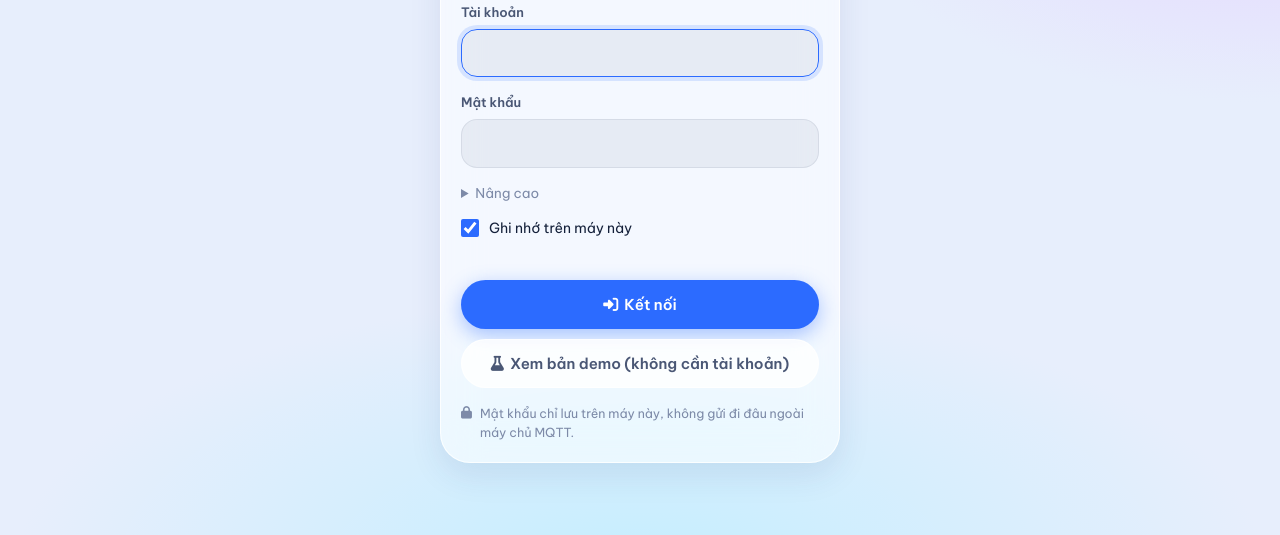
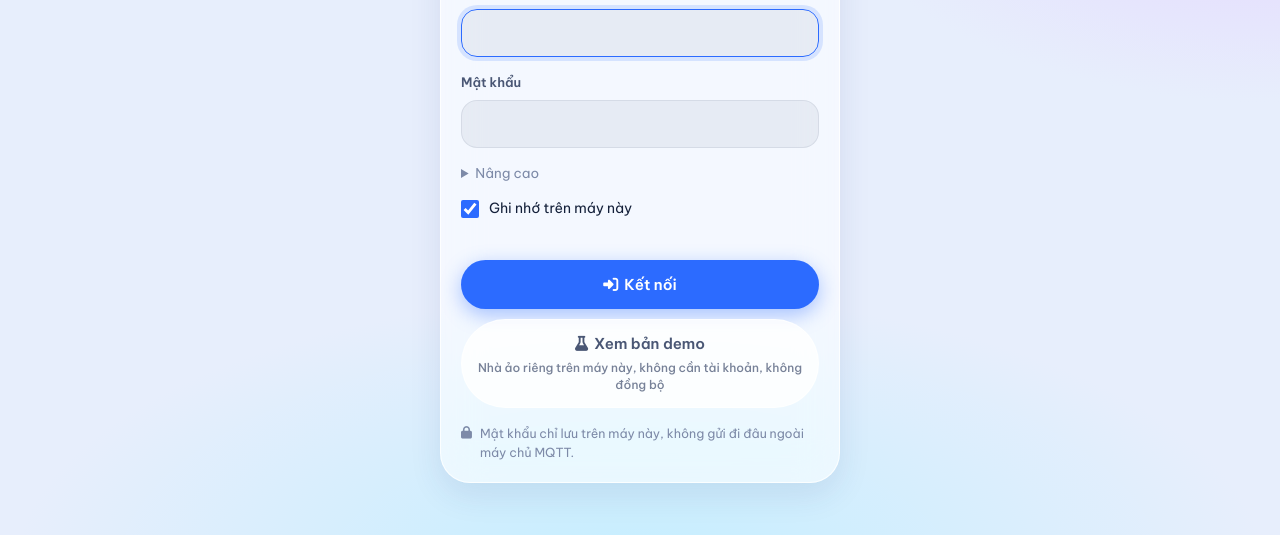
Before and after one commit to ThaiDat-deptrai/HomeGlass, a plain HTML site: page app/index.html in a window 1280 px wide. Shown: the part 265-800 px from the top of the page. Drawn offline with Linux system fonts and the light colour scheme.

Commit message:
﻿App 0.10.1: sua trang dang nhap tran tren dien thoai, ghi ro ban demo khong dong bo
- Nut 'Xem ban demo' khong xuong dong -> day the rong hon man hinh. Cho xuong dong + cot minmax(0,1fr).
- Ghi ro: ban demo la nha ao rieng tren tung may, khong dong bo; ban that thi tu dong bo.

Co-Authored-By: Claude Opus 5.5 <noreply@anthropic.com>

```diff
--- a/app/css/views.css
+++ b/app/css/views.css
@@ -1797,6 +1797,8 @@ html.is-login .app {
 .login {
     min-height: calc(100dvh - 32px);
     display: grid;
+    /* minmax(0, 1fr): chữ dài trong thẻ không được đẩy thẻ rộng hơn màn hình */
+    grid-template-columns: minmax(0, 1fr);
     place-items: center;
     padding: var(--s-5) 0;
 }
@@ -1875,6 +1877,20 @@ html.is-login .app {
     margin-top: 10px;
     padding: 13px 16px;
     font-size: 15px;
+    white-space: normal; /* màn hình hẹp: chữ xuống dòng thay vì tràn */
+    text-align: center;
+}
+
+.login__demo small {
+    display: block;
+    width: 100%;
+    font-size: 12px;
+    font-weight: 500;
+    opacity: 0.75;
+}
+
+.login__demo {
+    flex-wrap: wrap;
 }
 
 .login__go:disabled {
--- a/app/index.html
+++ b/app/index.html
@@ -23,7 +23,7 @@
         Thêm file JS mới thì nhớ thêm tên vào danh sách JS_FILES bên dưới.
     -->
     <script>
-        var HG_VERSION = '0.10.0';
+        var HG_VERSION = '0.10.1';
         var JS_FILES = [
             'main.js',
             'core/config.js', 'core/homeData.js', 'core/store.js', 'core/settings.js',
--- a/app/js/ui/views/login.js
+++ b/app/js/ui/views/login.js
@@ -46,7 +46,8 @@ export function showLogin(root, { createDemo }) {
                         <i class="fa-solid fa-right-to-bracket"></i><span>Kết nối</span>
                     </button>
                     <button type="button" class="btn-pill login__demo" id="lDemo">
-                        <i class="fa-solid fa-flask"></i>Xem bản demo (không cần tài khoản)
+                        <i class="fa-solid fa-flask"></i>Xem bản demo
+                        <small>Nhà ảo riêng trên máy này, không cần tài khoản, không đồng bộ</small>
                     </button>
                     <p class="login__note"><i class="fa-solid fa-lock"></i>Mật khẩu chỉ lưu trên máy này, không gửi đi đâu ngoài máy chủ MQTT.</p>
                 </form>
--- a/app/js/ui/views/settings.js
+++ b/app/js/ui/views/settings.js
@@ -172,7 +172,10 @@ export function mount(root, ctx) {
                     <span class="row__value conn conn--${store.status()}">${CONNECTION_TEXT[store.status()] || store.status()}</span>
                 </div>
                 <div class="row">
-                    <span class="row__label"><i class="fa-solid ${isDemo ? 'fa-flask' : 'fa-user'}"></i>${isDemo ? 'Đang xem bản demo' : store.transportUser}</span>
+                    <span class="row__label row__label--wrap"><i class="fa-solid ${isDemo ? 'fa-flask' : 'fa-user'}"></i>
+                        <span>${isDemo ? 'Đang xem bản demo' : store.transportUser}<small>${isDemo
+                            ? 'Nhà ảo riêng trên máy này: các máy KHÔNG đồng bộ với nhau'
+                            : 'Cấu hình, kịch bản, lịch hẹn tự đồng bộ giữa các máy cùng nhà'}</small></span></span>
                     <button class="btn-pill ${isDemo ? 'btn-primary' : ''}" id="logout">${isDemo ? 'Đăng nhập nhà thật' : 'Đăng xuất'}</button>
                 </div>
             </section>
```
